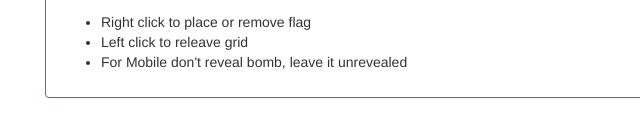
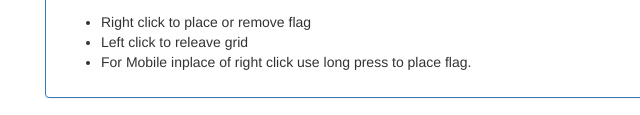
Before and after one commit to amar1995/minesweeper_game, a website: page home.html in a window 1280 px wide. Shown: the part 687-802 px from the top of the page, 25-665 px from the left. Drawn offline with nearby package versions, Linux system fonts and the light colour scheme.

Commit message:
Rules updated

```diff
--- a/home.html
+++ b/home.html
@@ -81,7 +81,7 @@
             <div class="panel-body"> <ul>
               <li>Right click to place or remove flag</li>
               <li>Left click to releave grid</li>
-              <li>For Mobile don't reveal bomb, leave it unrevealed</li>
+              <li>For Mobile inplace of right click use long press to place flag.</li>
             </ul>
         </div>
     </div>
```
